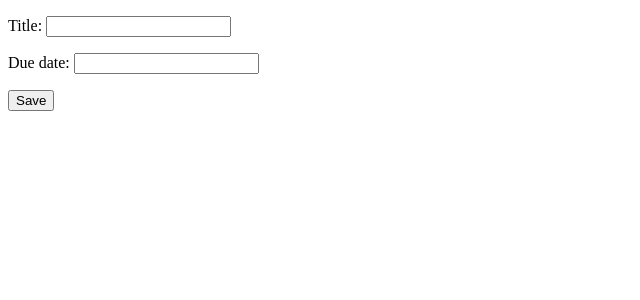
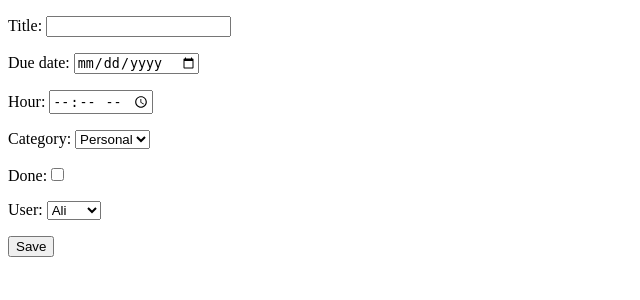
Before and after one commit to nedasoltanih/Maktab, a Django app: page /reminder/new_task/ in a window 1280 px wide. Shown: the top 300 px of the page, without its empty margins (0-640 px from the left). Run offline with Django 3.2, Linux system fonts and the light colour scheme; data comes from the database, SQL or seed files in the repository; both versions use the stored data as it was after the commit.

Commit message:
Class exercises-20 Apr-3rd session

```diff
--- a/mysite/reminder/managers.py
+++ b/mysite/reminder/managers.py
@@ -1,4 +1,5 @@
 from django.db.models import Count, Manager
+from django.utils import timezone
 
 
 class UserManager(Manager):
@@ -9,3 +10,12 @@ class UserManager(Manager):
 class TaskManager(Manager):
     def get_user_tasks(self, slug):
         return self.filter(user__slug=slug)
+
+    def get_passed_tasks(self):
+        return self.filter(due_date__lte=timezone.now().date())
+
+    def get_done_tasks(self):
+        return self.filter(done=True)
+
+    def get_not_done_tasks(self):
+        return self.filter(done=False)
--- a/mysite/reminder/models.py
+++ b/mysite/reminder/models.py
@@ -22,6 +22,9 @@ class User(models.Model):
     def save(self, *args, **kwargs):
         self.slug = slugify(self.name)
         super().save(*args, **kwargs)
+
+    def __str__(self):
+        return self.name
 
     objects = UserManager()
 
--- a/mysite/reminder/urls.py
+++ b/mysite/reminder/urls.py
@@ -10,13 +10,13 @@ extra_patterns = [
     # path('<int:id>/', views.one_user)
 ]
 
-urlpatterns =[
+urlpatterns = [
     path("", views.BaseView.as_view(), name="index"),
     path("home/",views.RedirView.as_view()),
     path('tasks/', views.TaskList.as_view(), {'num': 'all'}),
     path('tasks/all/', views.tasks_view, {'num': 'all'}),
     path('tasks-<slug:slug>', views.UserTasks.as_view()),
-    path('new_task/', views.new_task),
+    path('new_task/', views.NewTask.as_view(), name="new_task"),
     path('task-<int:pk>/', views.TaskDetail.as_view(), name='task_detail'),
     path('recent_tasks/', views.tasks_view, {'num': 2}),
     path('users/', include(extra_patterns)),
--- a/mysite/reminder/views.py
+++ b/mysite/reminder/views.py
@@ -103,9 +103,43 @@ def user_with_notasks(request):
 
 def new_task(request):
     if request.method == "GET":
-        return render(request, "reminder/new_task.html")
+        users = User.objects.all()
+        return render(request, "reminder/new_task.html", context={'users': users, 'categories': Task.categories})
     elif request.method == "POST":
-        task = Task(title=request.POST["title"], due_date=request.POST["due_date"])
+        user = User.objects.get(name=request.POST["user"])
+        done = True if "done" in request.POST.keys() else False
+        print(request.POST)
+        task = Task(title=request.POST["title"], due_date=request.POST["due_date"]
+                    , category=request.POST["category"], done=done, hour=request.POST["hour"], user=user)
+        task.save()
+        return HttpResponse("Saved!")
+
+
+class NewTask(View):
+    def get(self, request, *args, **kwargs):
+        users = User.objects.all()
+        if "id" in request.GET.keys():
+            task = Task.objects.get(pk=request.GET["id"])
+            return render(request, "reminder/new_task.html", context={'users': users,
+                                                                      'categories': Task.categories,
+                                                                      'task': task})
+        else:
+            return render(request, "reminder/new_task.html", context={'users': users, 'categories': Task.categories})
+
+    def post(self, request, *args, **kwargs):
+        user = User.objects.get(name=request.POST["user"])
+        done = True if "done" in request.POST.keys() else False
+        if request.GET["id"]:
+            task = Task.objects.get(pk=request.GET["id"])
+            task.title = request.POST["title"]
+            task.due_date = request.POST["due_date"]
+            task.category = request.POST["category"]
+            task.done = done
+            task.hour = request.POST["hour"]
+            task.user = user
+        else:
+            task = Task(title=request.POST["title"], due_date=request.POST["due_date"]
+                        , category=request.POST["category"], done=done, hour=request.POST["hour"], user=user)
         task.save()
         return HttpResponse("Saved!")
 
--- a/mysite/templates/reminder/new_task.html
+++ b/mysite/templates/reminder/new_task.html
@@ -5,10 +5,26 @@
     <title>Title</title>
 </head>
 <body>
-<form action="/reminder/new_task/" method="post">
+<form action="{% url 'new_task' %}?id={{ task.pk }}" method="post">
     {% csrf_token %}
-    <p>Title: <input type="text" name="title"></p>
-    <p>Due date: <input type="text" name="due_date"></p>
+    <p>Title: <input type="text" name="title" value="{{ task.title }}"></p>
+    <p>Due date: <input type="date" name="due_date" value="{{ task.due_date|date  }}" ></p>
+    <p>Hour: <input type="time" name="hour" value="{{ task.hour }}"></p>
+    <p>Category:
+        <select name="category" id="category" value="{{ task.category }}">
+        {% for c in categories %}
+        <option value="{{c.0}}">{{c.1}}</option>
+        {% endfor %}
+        </select>
+    </p>
+    <p>Done:<input type="checkbox" id="done" name="done" {% if task.done %} checked {% endif %}></p>
+    <p>User:
+    <select name="user" id="user" >
+        {% for u in users %}
+        <option value="{{u.name}}" {% if task.user.name == u.name %} selected="selected" {% endif %}>{{u.name}}</option>
+        {% endfor %}
+    </select>
+    </p>
     <p><input type="submit" value="Save"></p>
 </form>
 </body>
--- a/mysite/templates/reminder/task_detail.html
+++ b/mysite/templates/reminder/task_detail.html
@@ -13,5 +13,8 @@
 <li> {{ user.name }} </li>
 <li> {{ user.email }} </li>
 </p>
+
+<p><a href="{% url 'new_task'%}?id={{ task.pk }}">Edit</a></p>
+<p><a href="{% url 'new_task'%}?id={{ task.pk }}">Delete</a></p>
 </body>
 </html>
```
Also changed, not shown: mysite/db.sqlite3.
